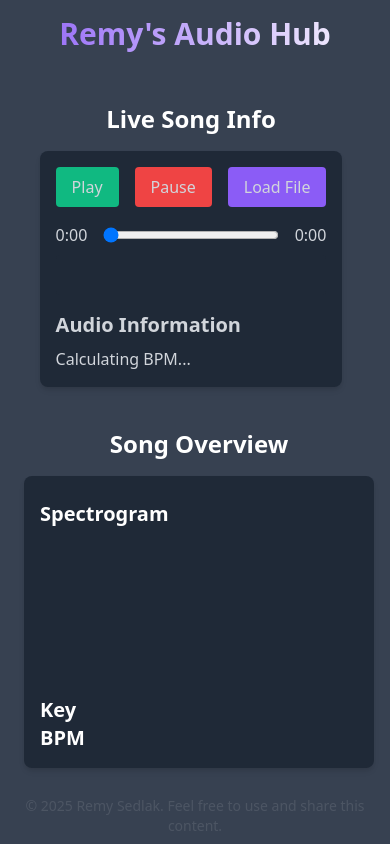
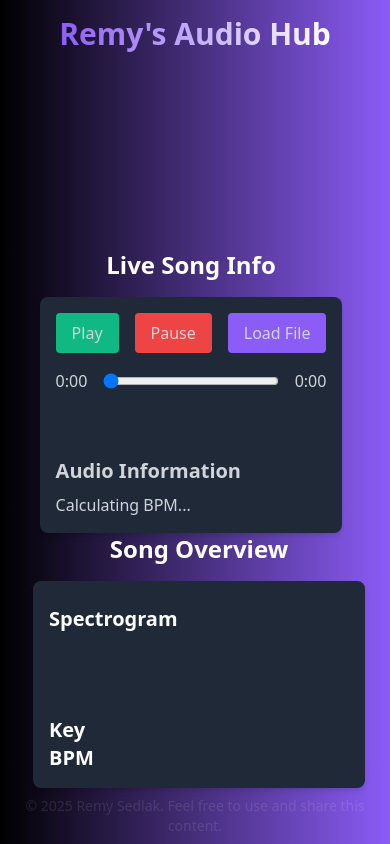
Before and after one commit to remysedlak/audio-hub, a React (Vite) app: page /visualizer in a window 390 px wide. Built offline with nearby package versions, Linux system fonts and the light colour scheme; a web font is replaced by a local one.

Commit message:
New background looks nice. Still need to fix mobile arrangement of flexgrid.

```diff
--- a/src/App.jsx
+++ b/src/App.jsx
@@ -9,7 +9,7 @@ function App() {
 
   return (
     <Router>
-      <div className="bg-gray-700 flex flex-col h-screen font-sans text-white">
+      <div className="bg-gray-700 font-sans text-white overflow-y-auto">
         <Routes>
           <Route path="/" element={<StartPage setFile={setFile} />} />
           <Route path="/visualizer" element={<AudioVisualizer file={file} />} />
--- a/src/comps/SongOverview.jsx
+++ b/src/comps/SongOverview.jsx
@@ -6,7 +6,7 @@ const SongOverview = ({file}) => {
         <div className="p-4 bg-gray-800 text-white rounded-lg shadow-md">
 
             <h4 className="text-xl font-semibold py-2">Spectrogram</h4>
-            <canvas id="spectrogram" className="w-full h-40"></canvas>
+            <canvas id="spectrogram" className="w-1/2 h-1/2"></canvas>
             <h4 className="text-xl font-semibold">Key</h4>
             <h4 className="text-xl font-semibold">BPM </h4>
 
--- a/src/pages/AudioPage.jsx
+++ b/src/pages/AudioPage.jsx
@@ -14,12 +14,15 @@ const AudioPage = ({ file }) => {
   }, [file]);
 
   return( <>
-    <h1 className="text-3xl sm:text-4xl md:text-4xl lg:text-5xl max-w-full text-center font-bold
-    mb-4 mt-4 pb-5 text-transparent bg-clip-text bg-gradient-to-r from-purple-500 to-white overflow-hidden">
+    <div className="flex flex-col items-center justify-center h-screen bg-gradient-to-r from-black to-purple-500">
+      <h1 className="text-3xl sm:text-5xl md:text-5xl
+      lg:text-5xl max-w-full h-full text-center font-bold
+      text-transparent bg-clip-text
+      bg-gradient-to-r from-purple-500 to-white py-4">
         Remy's Audio Hub
       </h1>
       {/* container for live and overview of song */}
-    <div className="flex flex-col sm:flex-col md:flex-col lg:flex-row w-full px-4 h-screen justify-around items-center">
+      <div className="flex flex-col sm:flex-col md:flex-col lg:flex-col xl:flex-row w-full px-4 h-screen justify-around items-center">
 
         {/* {audioSrc && (
           <audio controls src={audioSrc} className="mb-10">
@@ -40,6 +43,8 @@ const AudioPage = ({ file }) => {
       <p className="text-sm mt-2  opacity-10 text-center pb-2">
           &copy; {new Date().getFullYear()} Remy Sedlak. Feel free to use and share this content.
         </p>
+
+      </div>
       </>
 
   );
```
Lines whose indentation alone changed are shown as unchanged.
